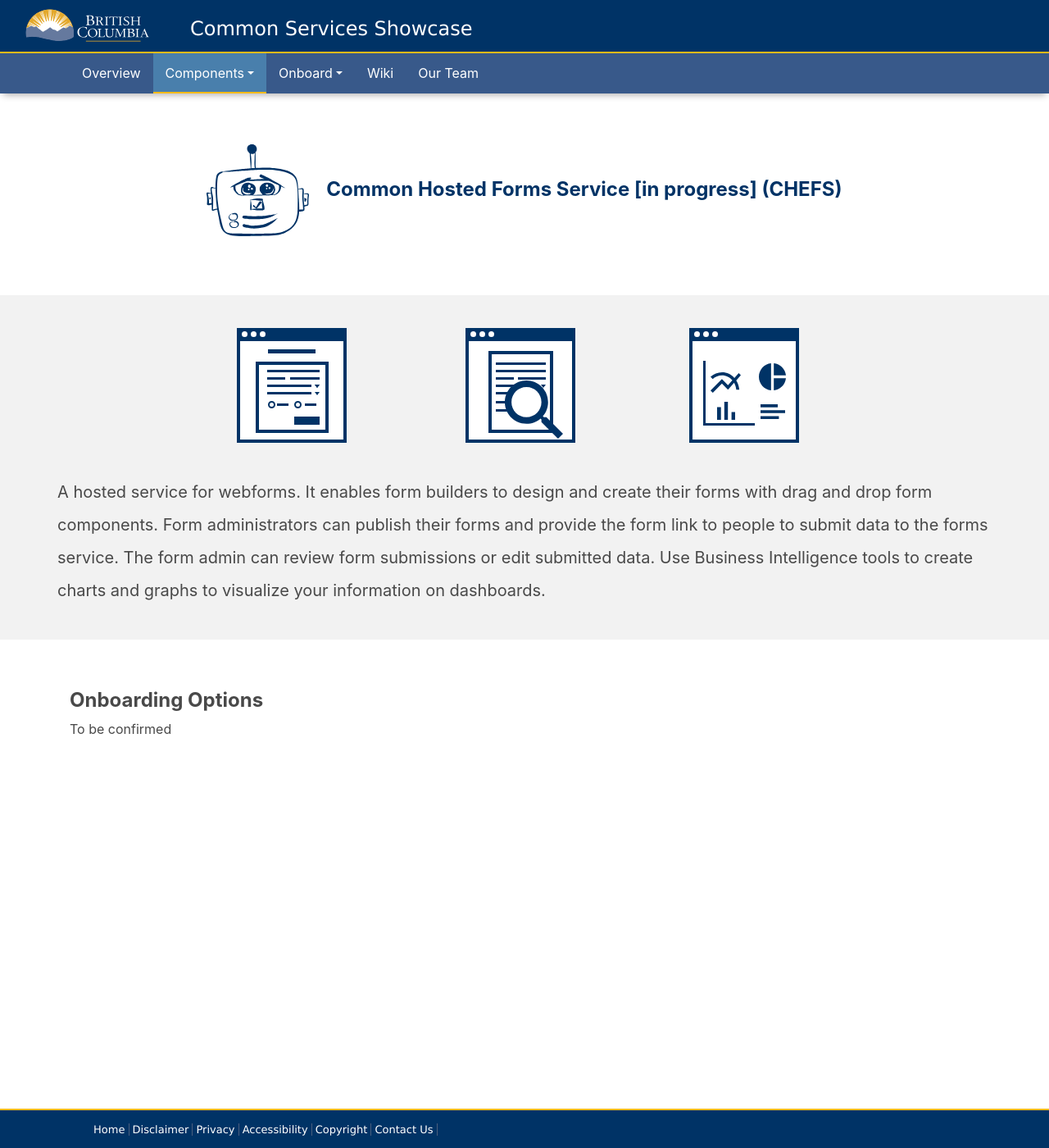
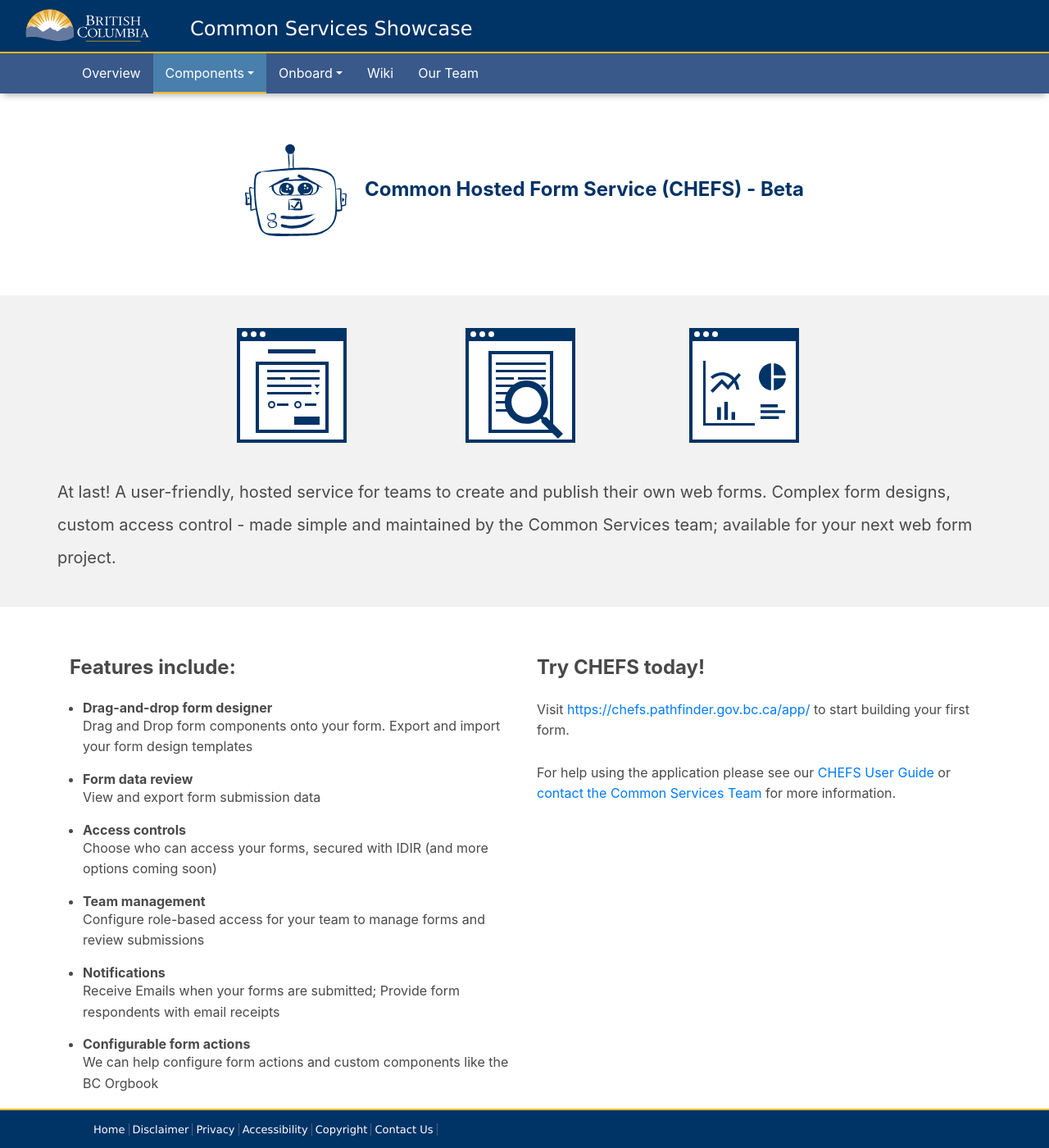
Before and after one commit to bcgov/common-service-showcase, a Jekyll site: the page built from collections/_services/chefs.md, in a window 1280 px wide and 1400 px high. Shown: the whole window at 82% size. Built offline with Jekyll 4.4.1, drawn with Linux system fonts in a browser that asks for light colours; nearby versions of some CDN libraries.

Commit message:
chefs page..

```diff
--- /dev/null
+++ b/_layouts/chefs.html
@@ -0,0 +1,60 @@
+---
+layout: default
+---
+<div class="page-header">
+  <h2 class="text-center">
+    {% if page.pictures.icon  %}
+    <img class="img-fluid mr-3 mascot" src="{{ site.baseurl }}/assets/images/{{ page.pictures.icon }}" alt="mascot">
+    {% endif %}
+    {{ page.title }} ({{ page.name }}) - Beta
+  </h2>
+  <div class="page-description">
+    <div class="container page-description-content">
+      <div class="text-center">
+        {% if page.pictures.header %}
+        <img class="img-fluid mr-3" src="{{ site.baseurl }}/assets/images/{{ page.pictures.header }}" alt="service">
+        {% endif %}
+      </div> <br>
+      {{ page.description }}
+    </div>
+  </div>
+</div>
+
+<div class="container">
+
+  <div class="row">
+    <div class="col-md-6 mb-4">
+      <h4 class="mb-4"><strong>Features include:</strong></h4>
+
+      <ul class="feature-list my-2">
+        <li><strong>Drag-and-drop form designer</strong>
+          <p>Drag and Drop form components onto your form. Export and import your form design templates</p>
+        </li>
+        <li><strong>Form data review</strong>
+          <p>View and export form submission data</p>
+        </li>
+        <li><strong>Access controls</strong>
+          <p>Choose who can access your forms, secured with IDIR (and more options coming soon)</p>
+        </li>
+        <li><strong>Team management</strong>
+          <p>Configure role-based access for your team to manage forms and review submissions</p>
+        </li>
+        <li><strong>Notifications</strong>
+          <p>Receive Emails when your forms are submitted; Provide form respondents with email receipts</p>
+        </li>
+        <li><strong>Configurable form actions</strong>
+          <p>We can help configure form actions and custom components like the BC Orgbook</p>
+        </li>
+      </ul>
+    </div>
+
+    <div class="col-md-6">
+      <h4 class="mb-4"><strong>Try CHEFS today!</strong></h4>
+      <p>Visit <a target="_blank" href="https://chefs.pathfinder.gov.bc.ca/app/">https://chefs.pathfinder.gov.bc.ca/app/</a> to start
+        building your first form.<br /><br />
+
+        For help using the application please see our <a target="_blank" href="https://apps.nrs.gov.bc.ca/int/confluence/x/h7eeB">CHEFS User Guide</a> or <a href="../team.html">contact the Common Services Team</a> for more information.</p>
+    </div>
+
+  </div>
+</div>
--- a/_sass/pages.scss
+++ b/_sass/pages.scss
@@ -86,6 +86,14 @@ h2 .mascot{
   }
 }
 
+/* Style specific to the chefs service page */
+ul.feature-list {
+  padding-left: 1rem;
+  p {
+    margin-bottom: 1rem;
+  }
+}
+
 /* Style specific to the onboarding pages */
 .onboarding-content {
   h4, h5, h6 {
--- a/collections/_services/chefs.md
+++ b/collections/_services/chefs.md
@@ -1,21 +1,16 @@
 ---
-layout: service
+layout: chefs
 type: service
 
 name: CHEFS
-title: Common Hosted Forms Service [in progress]
+title: Common Hosted Form Service
 order: 3
 description: >-
-  A hosted service for webforms. It enables form builders to design and create their forms with drag and drop form components. Form administrators can publish their forms and provide the form link to people to submit data to the forms service. The form admin can review form submissions or edit submitted data. Use Business Intelligence tools to create charts and graphs to visualize your information on dashboards.
-
-onboard: ['To be confirmed']
-onboardDescription: To be confirmed
+   At last! A user-friendly, hosted service for teams to create and publish their own web forms.   Complex form designs, custom access control - made simple and maintained by the Common Services team; available for your next web form project.
+intro: >-
+  We've made things easy for you!
 urls:
   github: https://github.com/bcgov/common-hosted-form-service
-  docs: https://chefs-master-wxpbtr-prod.pathfinder.gov.bc.ca/api/v1/docs
-  showcase: https://chefs.pathfinder.gov.bc.ca/chefs/
-  postman: n/a
-  postmanHelp: n/a
 pictures:
   icon: cheffy.svg
   header: chefs.svg
```
